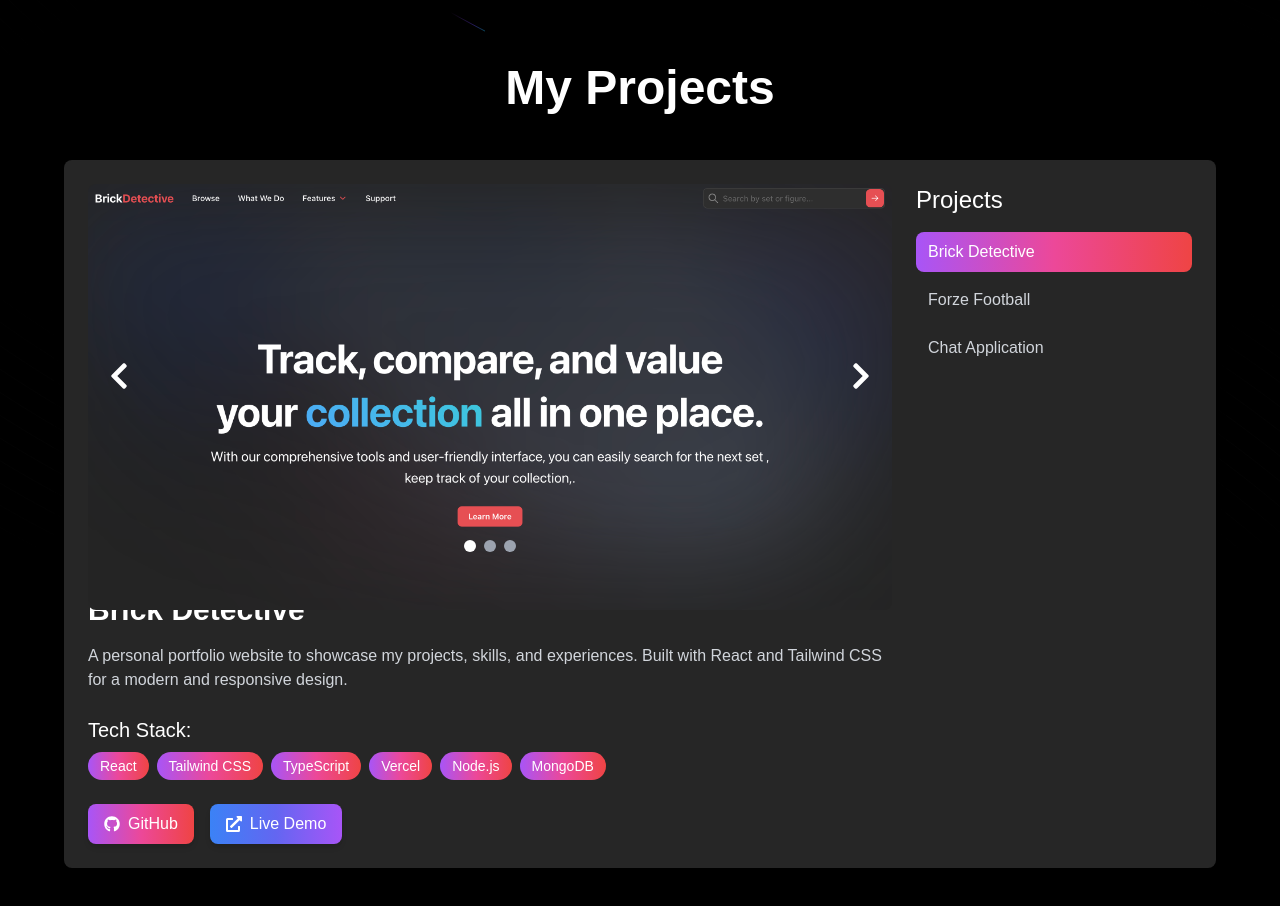
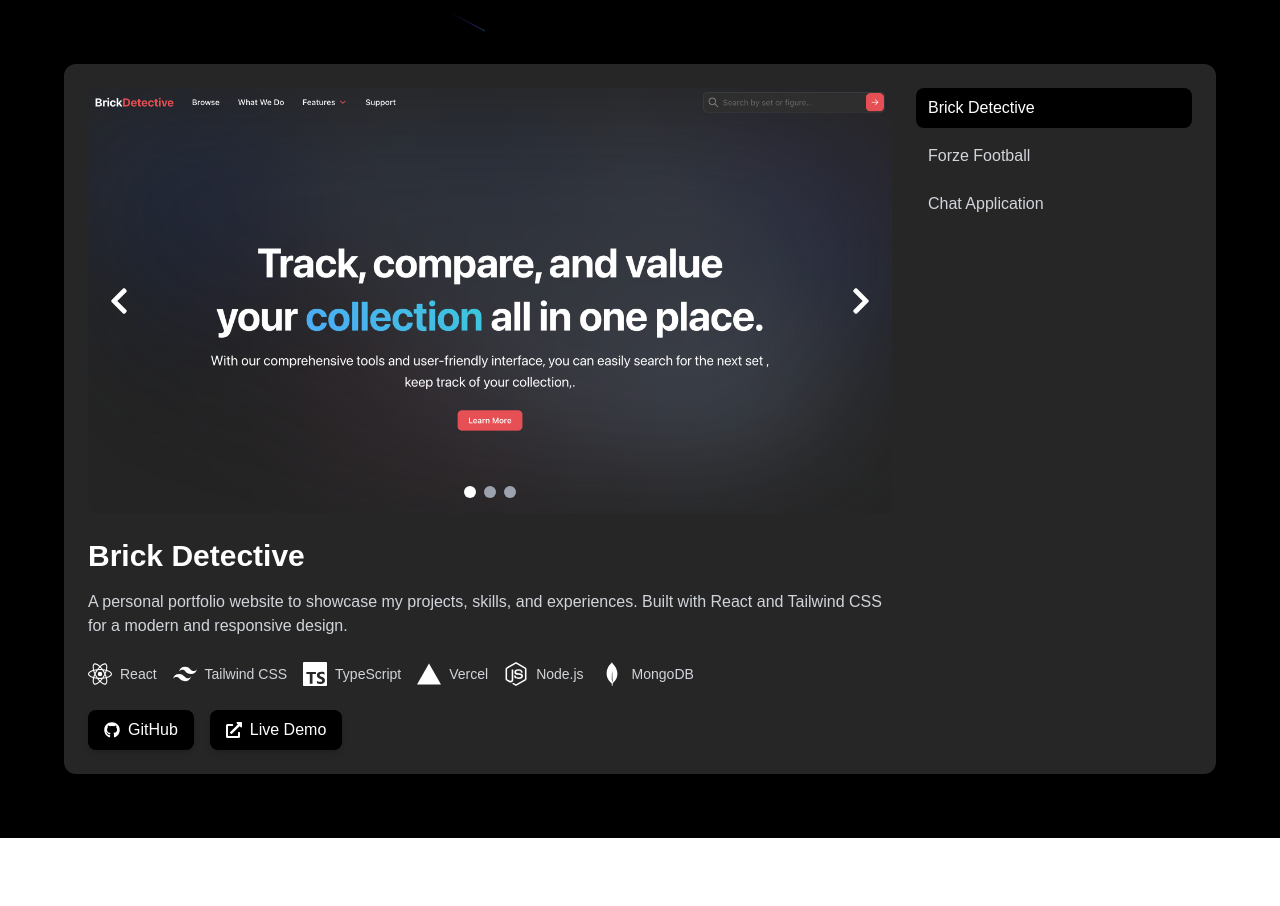
Before and after one commit to Rory-Johnston/rxry-dev, a React (Vite) app: page /projects in a window 1280 px wide. Shown: the top 906 px of the page. After the commit the page ends 838 px from the top, so only its background shows below. Built offline with nearby package versions, Linux system fonts and the light colour scheme; a web font is replaced by a local one.

Commit message:
style: improved style of projects page, wip

```diff
--- a/src/components/carousel/carousel.tsx
+++ b/src/components/carousel/carousel.tsx
@@ -1,7 +1,7 @@
 import { useState } from "react";
 import { FaChevronLeft, FaChevronRight } from "react-icons/fa";
 
-const ImageCarousel = ({ images }) => {
+const ImageCarousel = ({ images }: any) => {
   const [current, setCurrent] = useState(0);
   const length = images.length;
 
@@ -18,8 +18,7 @@
   }
 
   return (
-    <div className="relative w-full h-64 sm:h-80 md:h-96">
-      {/* Left Arrow */}
+    <div className="relative w-full h-100">
       <div
         className="absolute top-1/2 left-4 transform -translate-y-1/2 text-white cursor-pointer z-10"
         onClick={prevSlide}
@@ -27,7 +26,6 @@
         <FaChevronLeft size={30} />
       </div>
 
-      {/* Right Arrow */}
       <div
         className="absolute top-1/2 right-4 transform -translate-y-1/2 text-white cursor-pointer z-10"
         onClick={nextSlide}
@@ -39,7 +37,7 @@
         <div
           className={
             index === current
-              ? "opacity-100 transition-opacity duration-500 ease-in-out"
+              ? "opacity-100 transition-opacity duration-500 ease-in-out h-full w-full"
               : "opacity-0 transition-opacity duration-500 ease-in-out"
           }
           key={index}
@@ -48,13 +46,12 @@
             <img
               src={image}
               alt={`Slide ${index + 1}`}
-              className="w-full h-full object-cover rounded-lg"
+              className="w-full h-full object-fit rounded-lg"
             />
           )}
         </div>
       ))}
 
-      {/* Indicators */}
       <div className="absolute bottom-4 left-1/2 transform -translate-x-1/2 flex space-x-2">
         {images.map((_, index) => (
           <span
--- a/src/index.css
+++ b/src/index.css
@@ -8,3 +8,9 @@
 body {
   font-family: "San Francisco", sans-serif;
 }
+
+.white-glow {
+  -webkit-box-shadow: 0px 0px 54px 4px rgba(255, 255, 255, 0.29);
+  -moz-box-shadow: 0px 0px 54px 4px rgba(255, 255, 255, 0.29);
+  box-shadow: 0px 0px 54px 4px rgba(255, 255, 255, 0.29);
+}
--- a/src/pages/projects/projects.tsx
+++ b/src/pages/projects/projects.tsx
@@ -2,6 +2,7 @@
 import { FaGithub, FaExternalLinkAlt } from "react-icons/fa";
 import ImageCarousel from "../../components/carousel/carousel";
 import projects from "../../utils/projects";
+import techIcons from "../../utils/techs";
 import { BackgroundBeams } from "../../components/background/background";
 
 const Projects = () => {
@@ -10,14 +11,9 @@
   return (
     <div className="min-h-screen bg-black text-white py-16 px-4">
       <div className="max-w-6xl mx-auto relative z-10">
-        <h1 className="text-5xl font-bold text-center mb-12">My Projects</h1>
-        <div className="bg-neutral-800 rounded-lg shadow-lg p-6 flex flex-col md:flex-row">
-          {/* Left Side: Project Details */}
-          <div className="md:w-3/4 md:pr-6">
-            {/* Image Carousel */}
+        <div className="bg-neutral-800 rounded-xl shadow-lg p-6 flex flex-col md:flex-row">
+          <section className="md:w-3/4 md:pr-6">
             <ImageCarousel images={selectedProject.images} />
-
-            {/* Project Description */}
             <div className="mt-6">
               <h2 className="text-3xl font-semibold mb-4">
                 {selectedProject.title}
@@ -25,18 +21,32 @@
               <p className="text-gray-300">{selectedProject.description}</p>
             </div>
 
-            {/* Tech Stack */}
             <div className="mt-6">
-              <h3 className="text-xl font-medium mb-2">Tech Stack:</h3>
-              <ul className="flex flex-wrap gap-2">
-                {selectedProject.techStack.map((tech, index) => (
-                  <li
-                    key={index}
-                    className="bg-gradient-to-r from-purple-500 via-pink-500 to-red-500 text-white px-3 py-1 rounded-full text-sm"
-                  >
-                    {tech}
-                  </li>
-                ))}
+              <ul className="flex flex-wrap gap-4">
+                {selectedProject.techStack.map((tech, index) => {
+                  const IconComponent = techIcons[tech];
+                  if (!IconComponent) {
+                    console.warn(`No icon found for technology: "${tech}"`);
+                  }
+                  return (
+                    <li
+                      key={index}
+                      className="flex items-center space-x-2"
+                      title={tech}
+                    >
+                      {IconComponent ? (
+                        <IconComponent
+                          size={24}
+                          className="text-white"
+                          aria-label={tech}
+                        />
+                      ) : (
+                        <span className="text-gray-400">⚙️</span> // Fallback icon
+                      )}
+                      <span className="text-gray-300 text-sm">{tech}</span>
+                    </li>
+                  );
+                })}
               </ul>
             </div>
 
@@ -47,7 +57,8 @@
                   href={selectedProject.githubLink}
                   target="_blank"
                   rel="noopener noreferrer"
-                  className="flex items-center px-4 py-2 bg-gradient-to-r from-purple-500 via-pink-500 to-red-500 rounded-lg shadow-md hover:scale-105 transition-transform duration-300"
+                  className="flex items-center px-4 py-2 bg-black rounded-lg shadow-md hover:scale-105 transition-transform duration-300"
+                  aria-label="GitHub Repository"
                 >
                   <FaGithub className="mr-2" /> GitHub
                 </a>
@@ -57,33 +68,41 @@
                   href={selectedProject.demoLink}
                   target="_blank"
                   rel="noopener noreferrer"
-                  className="flex items-center px-4 py-2 bg-gradient-to-r from-blue-500 via-indigo-500 to-purple-500 rounded-lg shadow-md hover:scale-105 transition-transform duration-300"
+                  className="flex items-center px-4 py-2 bg-black rounded-lg shadow-md hover:scale-105 transition-transform duration-300"
+                  aria-label="Live Demo"
                 >
                   <FaExternalLinkAlt className="mr-2" /> Live Demo
                 </a>
               )}
             </div>
-          </div>
+          </section>
 
           {/* Right Side: Project List */}
-          <div className="md:w-1/4 mt-6 md:mt-0">
-            <h3 className="text-2xl font-medium mb-4">Projects</h3>
+          <aside className="md:w-1/4 mt-6 md:mt-0">
             <ul>
               {projects.map((project) => (
                 <li
                   key={project.id}
                   onClick={() => setSelectedProject(project)}
-                  className={`cursor-pointer mb-2 px-3 py-2 rounded-lg transition-colors duration-300 ${
+                  className={`cursor-pointer mb-2 px-3 py-2 rounded-lg transition-colors duration-300 flex items-center ${
                     selectedProject.id === project.id
-                      ? "bg-gradient-to-r from-purple-500 via-pink-500 to-red-500 text-white"
+                      ? "bg-black text-white"
                       : "text-gray-300 hover:bg-neutral-700 hover:text-white"
                   }`}
+                  tabIndex={0}
+                  role="button"
+                  onKeyPress={(e) => {
+                    if (e.key === "Enter" || e.key === " ") {
+                      setSelectedProject(project);
+                    }
+                  }}
+                  aria-pressed={selectedProject.id === project.id}
                 >
                   {project.title}
                 </li>
               ))}
             </ul>
-          </div>
+          </aside>
         </div>
       </div>
       <BackgroundBeams />
```
